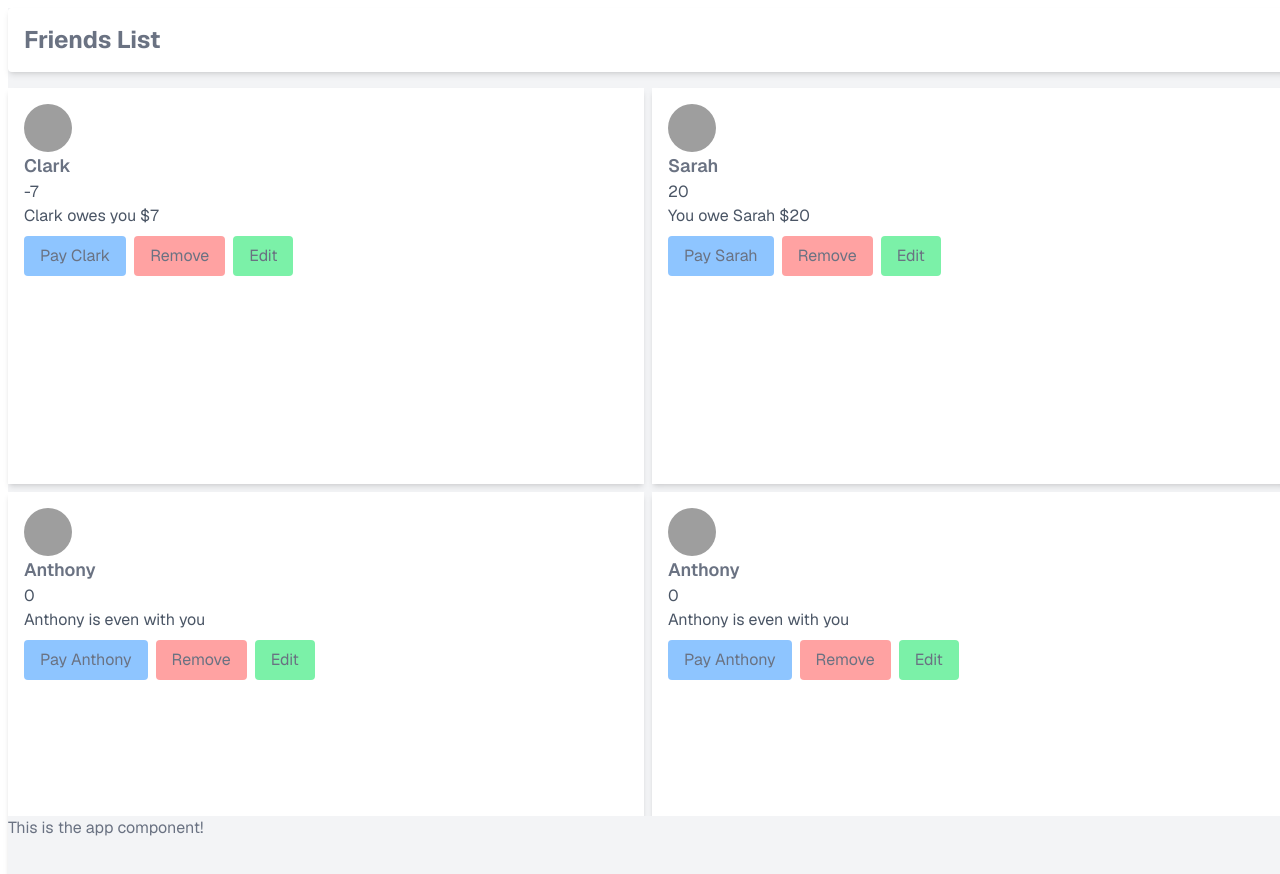
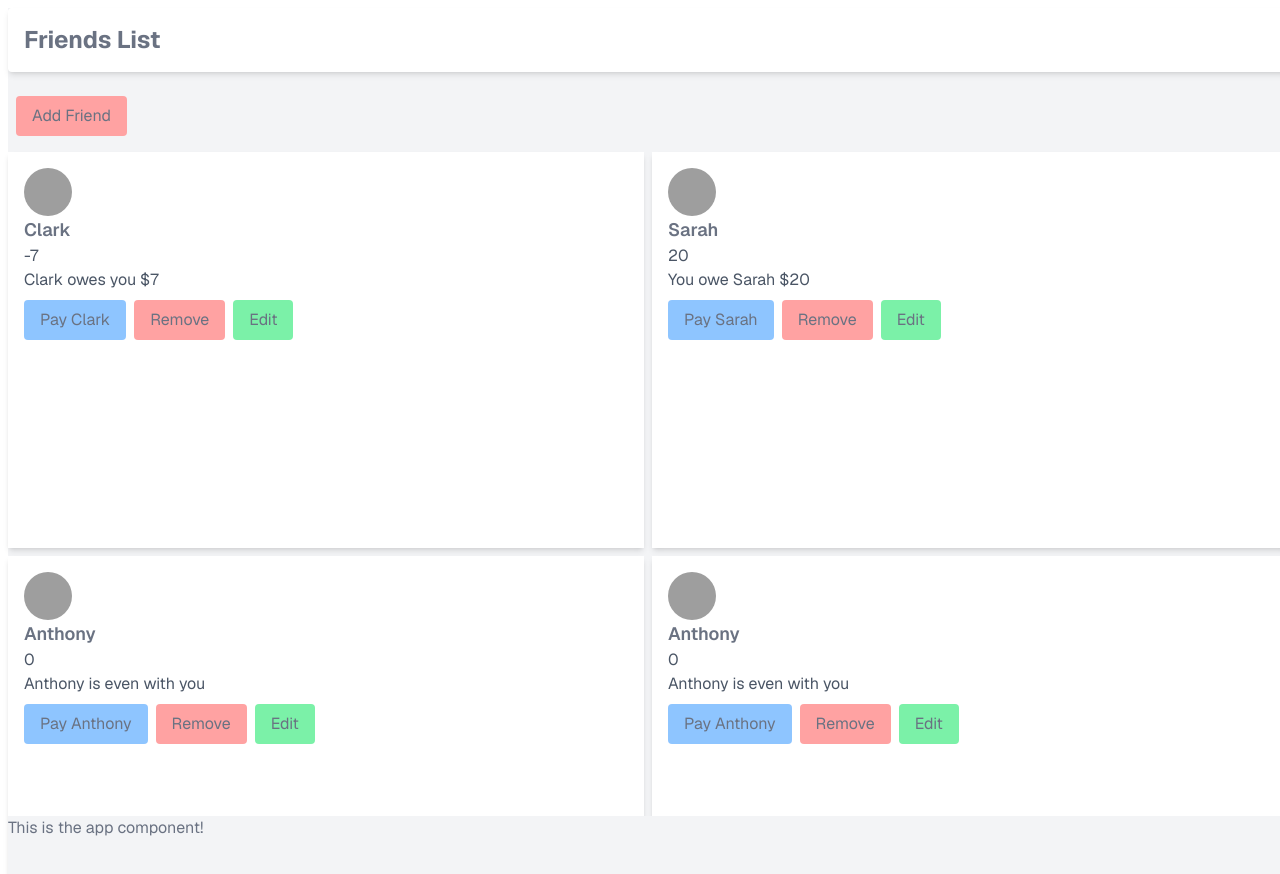
Before and after one commit to Mohib008/Friendslist, a Next.js app: page / in a window 1280 px wide. Shown: the top 874 px of the page. Built offline with nearby package versions, Linux system fonts and the light colour scheme; grey boxes are pictures that could not be loaded.

Commit message:
hook issuse still pressting need to be solved as soon as posibale

```diff
--- a/Components/Friendslist.jsx
+++ b/Components/Friendslist.jsx
@@ -1,11 +1,30 @@
 import React from "react";
 import Data from "./Data";
 
-function friendslist() {
+/**
+ * @typedef {Object} FriendslistProps
+ * @property {string[]} friends - List of friends.
+ * @property {(newFriend: string) => void} onAddFriend - Function to add a new friend.
+ */
+
+function friendslist({ friends, onAddFriend } = {}) {
   return (
     <div className="grid grid-cols-1 gap-4">
       <div className="absolute sticky left-0 right-0 bg-white top-0 z-50 p-4 rounded shadow-md">
         <h1 className="text-2xl font-bold">Friends List</h1>
+      </div>
+      <div>
+        <ul>
+          {friends.map((friend, index) => (
+            <li key={index}>{friend}</li>
+          ))}
+        </ul>
+        <button
+          className="bg-red-300 text-gray-500 hover:bg-red-400 hover:text-gray-100 transition-all duration-300 hover:shadow-2xl px-4 py-2 rounded mt-2 ml-2"
+          onClick={() => onAddFriend("New Friend")}
+        >
+          Add Friend
+        </button>
       </div>
       <div className="grid grid-cols-2 gap-2 relative h-screen w-screen bg-gray-100">
         {Data.map((friend) => (
--- a/app/page.tsx
+++ b/app/page.tsx
@@ -1,35 +1,31 @@
+"use client";
 import React, { useState } from "react";
 import Friendslist from "../Components/Friendslist";
 import App from "../Components/app";
 import Footer from "../Components/footer";
-import FormAddFriend from "../Components/FormAddFriend"
+import FormAddFriend from "../Components/FormAddFriend";
 
 export default function Home() {
   const [friends, setFriends] = useState<string[]>([]);
-  const [removeFriend, setRemoveFriend] = useState<string | null>(null);
+  //const [removeFriend, setRemoveFriend] = useState<string | null>(null);
 
   const handleAddFriend = (newFriend: string) => {
     setFriends([...friends, newFriend]);
   };
-  // Function to remove a friend from the list
 
-  const handleRemoveFriend = (friendToRemove: string) => {
-    setFriends(friends.filter(friend => friend !== friendToRemove));
-  };
   return (
-    <>
     <div className="grid grid-rows items-center justify-items-center text-gray-500 bg-white gap-2 m-2 font-[family-name:var(--font-geist-sans)]">
       <section className="grid grid-cols items-center justify-center h-screen w-screen max-w-auto bg-gray-100 gap-4">
-          <Friendslist onRemoveFriend={handleRemoveFriend} />
+        <Friendslist friends={friends} />
         <FormAddFriend onAddFriend={handleAddFriend} />
       </section>
       <section className="grid grid-cols items-center justify-center h-screen w-screen max-w-auto bg-gray-100 gap-4">
+        {/* Consider what you want to render here instead of <App /> */}
         <App />
       </section>
       <section className="grid grid-cols h-screen w-screen bg-gray-100 items-center justify-center gap-4">
         <Footer />
       </section>
     </div>
-    </>
   );
 }
```
Lines whose indentation alone changed are shown as unchanged.
